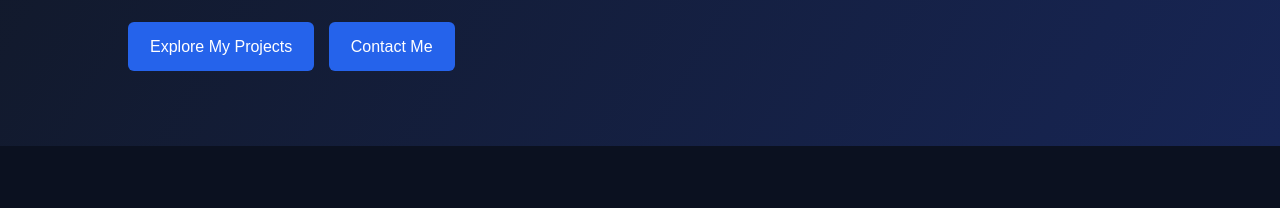
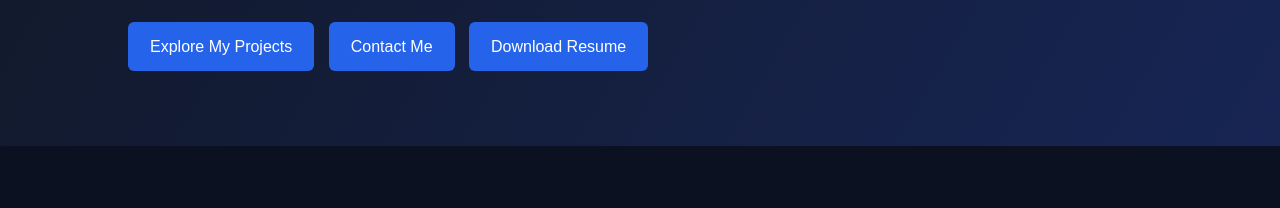
Before and after one commit to KavitaMali/KavitaMali.github.io, a plain HTML site: page index.html in a window 1280 px wide. Shown: the part 432-640 px from the top of the page. Drawn offline with Linux system fonts and the light colour scheme.

Commit message:
Add download resume button

```diff
--- a/index.html
+++ b/index.html
@@ -173,6 +173,9 @@
   <div>
     <a href="#projects" class="btn">Explore My Projects</a>
     <a href="#contact" class="btn">Contact Me</a>
+    <a href="KavitaPatil_Infosys_AzureIntegrationEngineer.pdf" download class="btn">
+  Download Resume
+</a>
   </div>
 </section>
 
```
